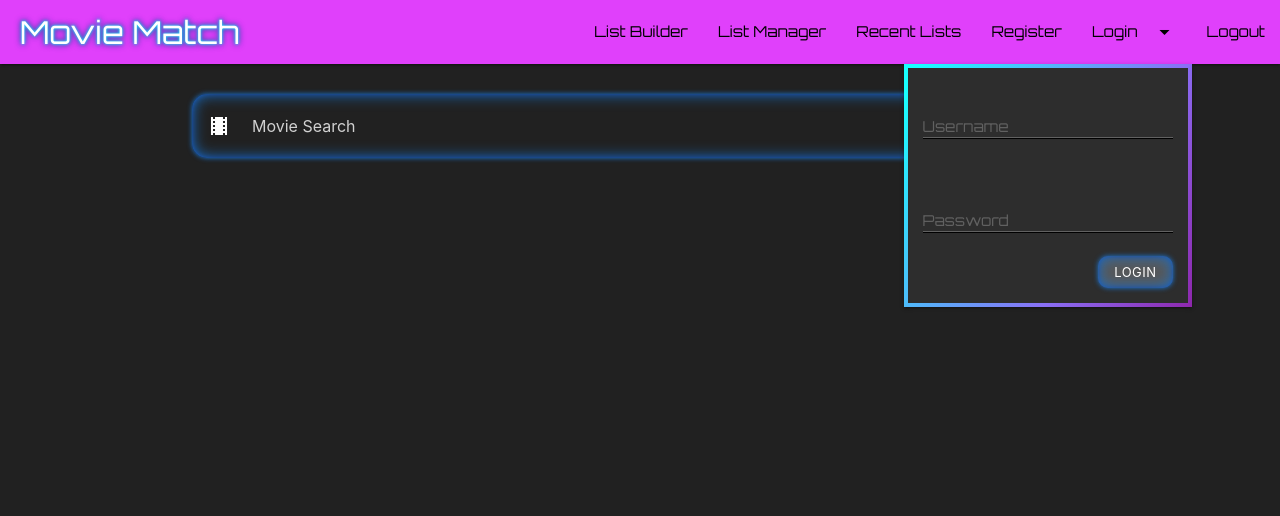
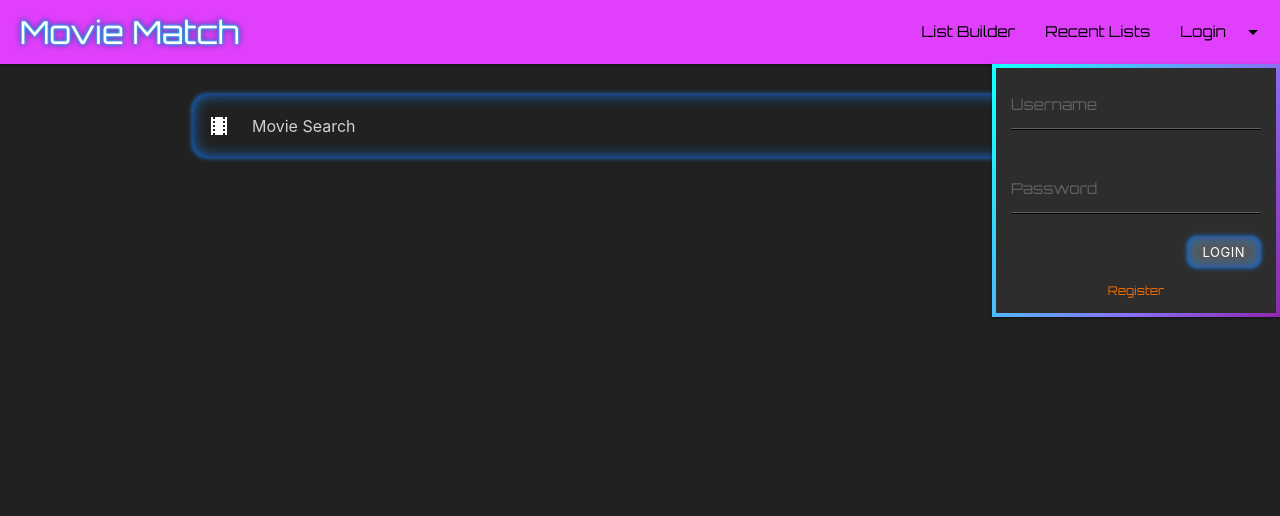
Before and after one commit to JamMor/MovieMatch, a Django app: page / in a window 1280 px wide, after a click that opens the changed part. Shown: the top 516 px of the page. Run offline with Django 3.2, Linux system fonts and the light colour scheme; data comes from the database, SQL or seed files in the repository; data that the repository does not hold is empty.

Commit message:
Login dependent nav, url tags, login form appearance

```diff
--- a/movie_match/static/CSS/style.css
+++ b/movie_match/static/CSS/style.css
@@ -106,6 +106,14 @@ i.suffix {
 .cyber-grade .input-field input[type=text]:focus + label, .cyber-grade .input-field input[type=password]:focus + label {
     color: var(--purple_darken-1);
 }
+/* label valid focus color */
+.cyber-grade .input-field input[type=text]:focus.valid + label, .cyber-grade .input-field input[type=password]:focus.valid + label {
+    color: var(--cyan_accent-2);
+}
+/* label invalid focus color */
+.cyber-grade .input-field input[type=text]:focus.invalid + label, .cyber-grade .input-field input[type=password]:focus.invalid + label {
+    color: var(--orange_darken-3);
+}
 
 /* label underline color */
 .cyber-grade .input-field input[type=text], .cyber-grade .input-field input[type=password] {
@@ -124,10 +132,26 @@ i.suffix {
     border-bottom: 1px solid var(--cyan_accent-2);
     box-shadow: 0 1px 0 0 #000;
 }
+/* valid text color */
+.cyber-grade .input-field input[type=text].invalid ~ span.helper-text::after, .cyber-grade .input-field input[type=password].invalid ~ span.helper-text::after{
+    color: var(--cyan_accent-2)
+}
 /* invalid color */
 .cyber-grade .input-field input[type=text].invalid, .cyber-grade .input-field input[type=password].invalid {
     border-bottom: 1px solid var(--orange_darken-3);
     box-shadow: 0 1px 0 0 #000;
+}
+/* invalid text color */
+.cyber-grade .input-field input[type=text].invalid ~ span.helper-text::after, .cyber-grade .input-field input[type=password].invalid ~ span.helper-text::after{
+    color: var(--orange_darken-3)
+}
+
+.cyber-grade .error{
+    position: relative;
+    min-height: 18px;
+    display: block;
+    font-size: 12px;
+    color: var(--orange_darken-3)
 }
 
 /* [+] */
@@ -200,6 +224,19 @@ i.suffix {
 
 /* [+] */
 /* =========================Nav========================= */
+#nav-bar .user-name, #side-menu .user-name{
+    color: var(--cyan_accent-2);
+    font-weight: 800;
+    font-size: 1.5rem;
+}
+
+.registration-link{
+    margin-top: 1rem;
+    font-size: 0.8rem;
+    color: var(--orange_darken-3);
+    line-height:normal;
+    align-self: center;
+}
 
 /* [-] */
 /* -------------------------Header========================= */
@@ -236,6 +273,15 @@ header nav a.brand-logo {
 }
 
 /* -----------------------HeaderLoginForm----------------------- */
+/* Undo Materialize Nav Settings */
+.login-form {
+    line-height: normal;
+}
+
+nav .login-form input {
+    border-bottom: 1px solid var(--grey_darken-2);
+}
+
 /* Vertical Login Form */
 #login-form form {
     padding: 0px 1rem;
@@ -264,7 +310,6 @@ header nav a.brand-logo {
     margin-bottom: 1rem;
     min-width: 250px;
 }
-
 
 #login-form form div {
     height: auto;
--- a/movie_match/templates/base.html
+++ b/movie_match/templates/base.html
@@ -34,40 +34,47 @@
     {% csrf_token %}
     {% block header_block %}
     <header>
-        <nav>
+        <nav id="nav-bar">
             <div class="nav-wrapper">
-                <a href="#!" class="brand-logo logo1">
+                <a href="{% url 'list_builder:default_redirect' %}" class="brand-logo logo1">
                     Movie Match{% block header_subtitle %}{% endblock %}
                 </a>
                 <a href="#" data-target="side-menu" class="sidenav-trigger"><i class="material-icons">menu</i></a>
                 <ul class="right hide-on-med-and-down">
-                    <li><a href="#">List Builder</a></li>
+                    <li><a href="{% url 'list_builder:list_builder' %}">List Builder</a></li>
+                    <li><a href="#">Recent Lists</a></li>
+                    {% if user.is_authenticated %}
                     <li><a href="#">List Manager</a></li>
-                    <li><a href="#">Recent Lists</a></li>
-                    <li><a href="{% url 'login_and_reg:register' %}">Register</a></li>
+                    <li class="user-name"><a class="user-name" href="#"><i class="material-icons left">account_circle</i>{{user.username}}<i class="material-icons right">arrow_drop_down</i></a></li>
+                    <li><a href="{% url 'login_and_reg:logout' %}">Logout</a></li>
+                    {% else %}
                     <li><a class="dropdown-trigger" href="#!" data-target="login-form">Login<i class="material-icons right">arrow_drop_down</i></a></li>
                     <div id="login-form" class="dropdown-content">
                         <form class="cyber-grade login-form" action="{% url 'login_and_reg:login' %}" method="post">
                             {% csrf_token %}
                             <div class="input-field">
-                                <input id="nav-username" name="username" class="center-align" type="text" required>
+                                <input id="nav-username" name="username" class="validate center-align" type="text" required>
                                 <label for="nav-username">Username</label>
                             </div>
                             <div class="input-field">
-                                <input id="nav-password" name="password" class="center-align" type="password" required>
+                                <input id="nav-password" name="password" class="validate center-align" type="password" required>
                                 <label for="nav-password">Password</label>
                             </div>
                             <button class="neon-blue-hover btn-small btn-rounded" type="submit">Login</button>
+                            <a class="registration-link" href="{% url 'login_and_reg:register' %}">Register</a>
                         </form>
                     </div>
-                    <li><a href="{% url 'login_and_reg:logout' %}">Logout</a></li>
+                    {% endif %}
                 </ul>
             </div>
         </nav>
     </header>
 
     <ul class="sidenav cyber-grade hide-on-large-only" id="side-menu">
-        <li><a href="{% url 'login_and_reg:register' %}">Register</a></li>
+        {% if user.is_authenticated %}
+        <li><a class="user-name" href="#"><i class="material-icons">account_circle</i>{{user.username}}</a></li>
+        <li><a href="{% url 'login_and_reg:logout' %}">Logout</a></li>
+        {% else %}
         <li>
             <ul id="login-form-sidenav" class="collapsible">
                 <li>
@@ -76,23 +83,26 @@
                         <form class="cyber-grade login-form" action="{% url 'login_and_reg:login' %}" method="post">
                             {% csrf_token %}
                             <div class="input-field">
-                                <input id="side-username" name="username" class="center-align" type="text" required>
+                                <input id="side-username" name="username" class="validate center-align" type="text" required>
                                 <label for="side-username">Username</label>
                             </div>
                             <div class="input-field">
-                                <input id="side-password" name="password" class="center-align" type="password" required>
+                                <input id="side-password" name="password" class="validate center-align" type="password" required>
                                 <label for="side-password">Password</label>
                             </div>
                             <button class="neon-blue-hover btn-small btn-rounded" type="submit">Login</button>
+                            <a class="registration-link" href="{% url 'login_and_reg:register' %}">Register</a>
                         </form>
                     </div>
                 </li>
             </ul>
         </li>
-        <li><a href="{% url 'login_and_reg:logout' %}">Logout</a></li>
+        {% endif %}
         <div class="divider"></div>
-        <li><a href="#">List Builder</a></li>
+        <li><a href="{% url 'list_builder:list_builder' %}">List Builder</a></li>
+        {% if user.is_authenticated %}
         <li><a href="#">List Manager</a></li>
+        {% endif %}
         <li><a href="#">Recent Lists</a></li>
     </ul>
     {% endblock %}
```
